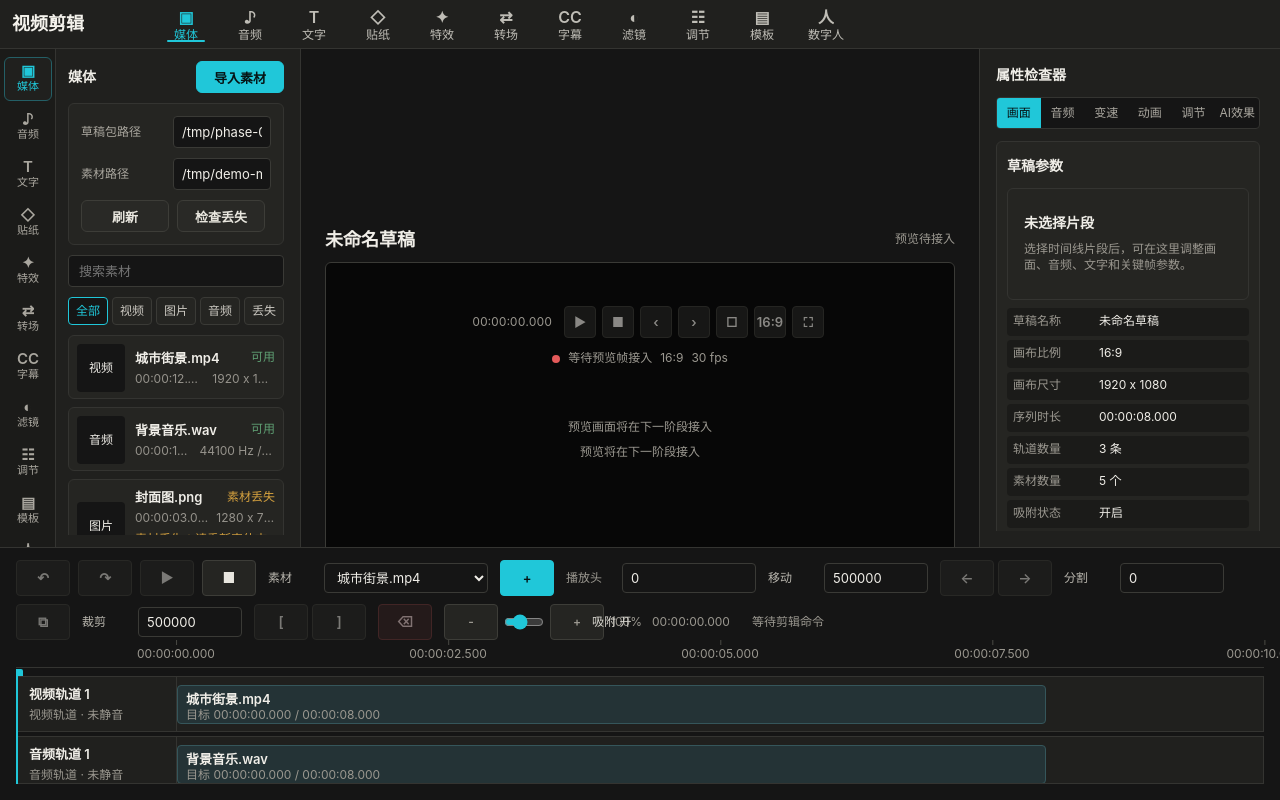
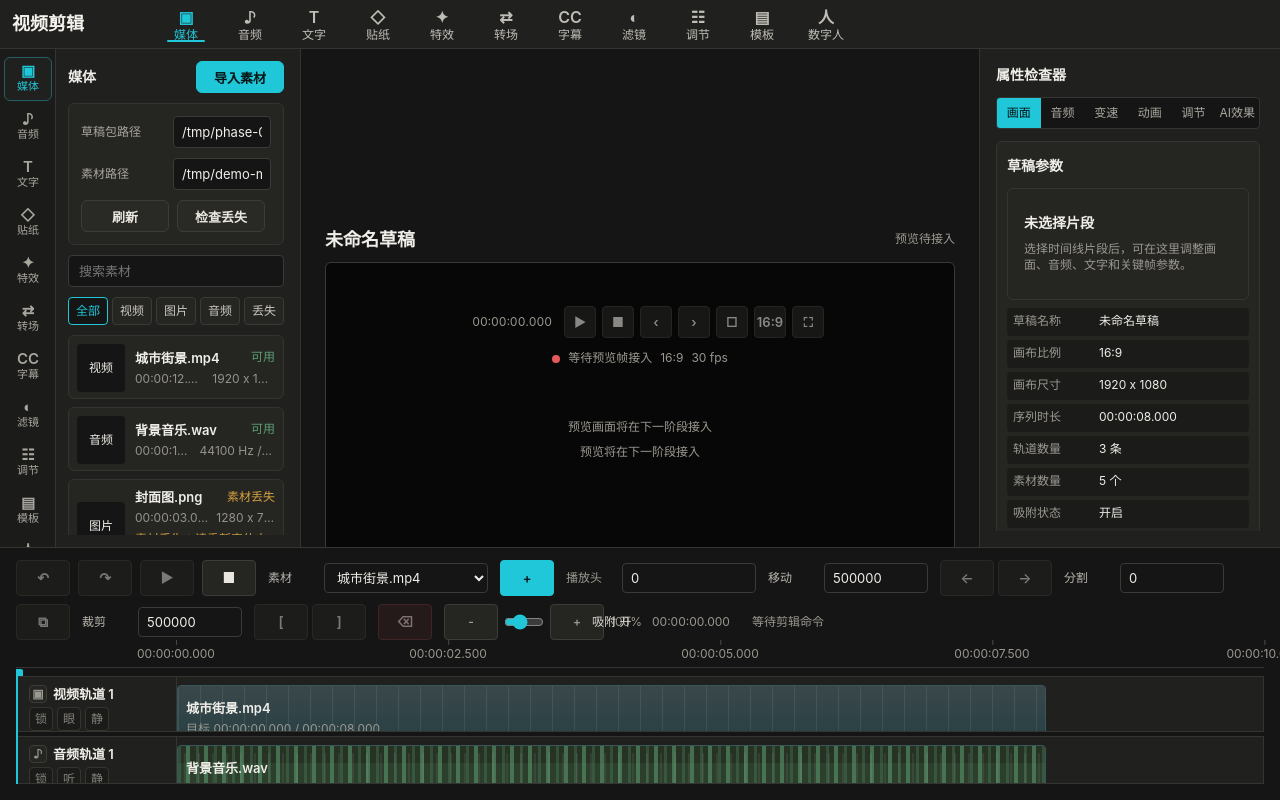
Before and after one commit to lzw5399/video-editor, a React (Vite) app in the folder apps/desktop-electron/: page / in a window 1280 px wide. Built offline with nearby package versions, Linux system fonts and the light colour scheme.

Commit message:
feat(04.1-03): refine timeline tracks and segments
- Add display-only track state and segment visual metadata
- Render stable track headers with lock visibility and mute indicators
- Style video image audio and text segments with CSS-only treatments

```diff
--- a/apps/desktop-electron/src/renderer/viewModel.ts
+++ b/apps/desktop-electron/src/renderer/viewModel.ts
@@ -84,6 +84,7 @@ export type TimelineSegmentView = {
   label: string;
   sourceLabel: string;
   targetLabel: string;
+  visualKind: TimelineSegmentVisualKind;
   start: Microseconds;
   duration: Microseconds;
   selected: boolean;
@@ -91,7 +92,12 @@ export type TimelineSegmentView = {
 
 export type TimelineTrackRow = {
   track: Track;
+  symbol: string;
   kindLabel: string;
+  statusLabel: string;
+  lockLabel: string;
+  visibilityLabel: string;
+  muteLabel: string;
   rowClassName: string;
   segments: TimelineSegmentView[];
 };
@@ -101,6 +107,8 @@ export type TimelineView = {
   duration: Microseconds;
   rulerTicks: Microseconds[];
 };
+
+export type TimelineSegmentVisualKind = "video" | "image" | "audio" | "text" | "sticker" | "filter";
 
 export const initialWorkspaceDraft: Draft = {
   schemaVersion: 1,
@@ -437,9 +445,17 @@ export function deriveTimelineRows(draft: Draft, selection: TimelineSelection):
       track.segments.map((segment) => segment.targetTimerange.start + segment.targetTimerange.duration)
     )
   );
-  const rows = draft.tracks.map((track) => ({
+  const rows = draft.tracks.map((track) => {
+    const kindLabel = formatTrackKind(track.kind);
+
+    return {
       track,
-    kindLabel: formatTrackKind(track.kind),
+      symbol: timelineTrackSymbol(track.kind),
+      kindLabel,
+      statusLabel: `${kindLabel} · ${track.segments.length} 片段`,
+      lockLabel: track.locked ? "已锁定" : "未锁定",
+      visibilityLabel: track.kind === "audio" ? "听觉开启" : "画面可见",
+      muteLabel: track.muted ? "已静音" : "未静音",
       rowClassName: `track-row ${track.kind}`,
       segments: track.segments.map((segment) => {
         const material = draft.materials.find((candidate) => candidate.materialId === segment.materialId) ?? null;
@@ -454,18 +470,44 @@ export function deriveTimelineRows(draft: Draft, selection: TimelineSelection):
           targetLabel: `目标 ${formatTimelineTime(segment.targetTimerange.start)} / ${formatTimelineTime(
             segment.targetTimerange.duration
           )}`,
+          visualKind: timelineSegmentVisualKind(track.kind, material),
           start: segment.targetTimerange.start,
           duration: segment.targetTimerange.duration,
           selected
         };
       })
-  }));
+    };
+  });
 
   return {
     rows,
     duration,
     rulerTicks: buildRulerTicks(duration)
   };
+}
+
+function timelineTrackSymbol(kind: TrackKind): string {
+  const symbols: Record<TrackKind, string> = {
+    video: "▣",
+    audio: "♪",
+    text: "T",
+    sticker: "◇",
+    filter: "◐"
+  };
+
+  return symbols[kind];
+}
+
+function timelineSegmentVisualKind(trackKind: TrackKind, material: Material | null): TimelineSegmentVisualKind {
+  if (material?.kind === "video" || material?.kind === "image" || material?.kind === "audio" || material?.kind === "text") {
+    return material.kind;
+  }
+
+  if (trackKind === "video" || trackKind === "audio" || trackKind === "text" || trackKind === "sticker" || trackKind === "filter") {
+    return trackKind;
+  }
+
+  return "video";
 }
 
 export function segmentBlockStyle(segment: TimelineSegmentView, timelineDuration: Microseconds): CSSProperties {
--- a/apps/desktop-electron/src/renderer/workspace/Timeline.tsx
+++ b/apps/desktop-electron/src/renderer/workspace/Timeline.tsx
@@ -316,9 +316,19 @@ function TimelineTrackRow({
   return (
     <div className={row.rowClassName}>
       <div className="track-header">
-        <strong>{row.track.name}</strong>
-        <span>
-          {row.kindLabel}轨道 · {row.track.muted ? "已静音" : "未静音"}
+        <div className="track-header-main">
+          <span className="track-kind-symbol" aria-hidden="true">
+            {row.symbol}
+          </span>
+          <strong>{row.track.name}</strong>
+        </div>
+        <div className="track-header-controls" aria-label={`${row.track.name} 状态`}>
+          <TrackStateButton label={`锁定状态：${row.lockLabel}`} symbol="锁" active={row.track.locked} />
+          <TrackStateButton label={`可见状态：${row.visibilityLabel}`} symbol={row.track.kind === "audio" ? "听" : "眼"} />
+          <TrackStateButton label={`静音状态：${row.muteLabel}`} symbol="静" active={row.track.muted} />
+        </div>
+        <span className="track-status-line">
+          {row.statusLabel} · {row.lockLabel} · {row.muteLabel}
         </span>
       </div>
       <div className="segment-lane">
@@ -347,14 +357,37 @@ function TimelineSegmentBlock({
   return (
     <button
       type="button"
-      className={segment.selected ? "segment-block selected" : "segment-block"}
+      className={`segment-block segment-kind-${segment.visualKind}${segment.selected ? " selected" : ""}`}
       style={segmentBlockStyle(segment, timelineDuration)}
       onClick={() => onSelectSegment?.(segment.segment.segmentId)}
       aria-pressed={segment.selected}
+      title={`${segment.label}，${segment.targetLabel}`}
       aria-label={`片段 ${segment.label}`}
     >
       <strong>{segment.label}</strong>
-      <span>{segment.targetLabel}</span>
+      <span className="segment-time-label">{segment.targetLabel}</span>
     </button>
   );
 }
+
+function TrackStateButton({
+  label,
+  symbol,
+  active = false
+}: {
+  label: string;
+  symbol: string;
+  active?: boolean;
+}): React.ReactElement {
+  return (
+    <button
+      type="button"
+      className={active ? "track-state-button active" : "track-state-button"}
+      aria-label={label}
+      title={label}
+      disabled
+    >
+      <span aria-hidden="true">{symbol}</span>
+    </button>
+  );
+}
--- a/apps/desktop-electron/src/renderer/workspace/timeline.css
+++ b/apps/desktop-electron/src/renderer/workspace/timeline.css
@@ -145,6 +145,202 @@
   min-width: 72px;
 }
 
+.track-row {
+  grid-template-columns: 160px minmax(0, 1fr);
+}
+
+.track-row.text {
+  height: 52px;
+}
+
+.track-header {
+  grid-template-rows: 18px 24px 16px;
+  align-content: center;
+  gap: 2px;
+  padding: 6px 8px;
+}
+
+.track-header-main {
+  display: grid;
+  grid-template-columns: 18px minmax(0, 1fr);
+  align-items: center;
+  gap: 6px;
+  min-width: 0;
+}
+
+.track-kind-symbol {
+  display: grid;
+  place-items: center;
+  width: 18px;
+  height: 18px;
+  border: 1px solid #3d3d38;
+  border-radius: 4px;
+  color: #20c7d9;
+  background: #252522;
+  font-size: 11px;
+  font-weight: 600;
+}
+
+.track-header-controls {
+  display: flex;
+  align-items: center;
+  gap: 4px;
+  min-width: 0;
+}
+
+.track-state-button {
+  display: grid;
+  flex: 0 0 24px;
+  place-items: center;
+  width: 24px;
+  height: 24px;
+  padding: 0;
+  border: 1px solid #3a3a36;
+  border-radius: 4px;
+  color: #aaa79f;
+  background: #1a1a18;
+  font-size: 11px;
+  line-height: 1;
+}
+
+.track-state-button.active {
+  border-color: #d6a23f;
+  color: #d6a23f;
+}
+
+.track-state-button:disabled {
+  cursor: not-allowed;
+  opacity: 0.8;
+}
+
+.track-status-line {
+  overflow: hidden;
+  color: #9b9890;
+  font-size: 11px;
+  line-height: 16px;
+  text-overflow: ellipsis;
+  white-space: nowrap;
+}
+
+.segment-block {
+  border-color: #3d5457;
+  background: #243336;
+  isolation: isolate;
+}
+
+.segment-block::before,
+.segment-block::after {
+  position: absolute;
+  inset: 0;
+  z-index: -1;
+  content: "";
+}
+
+.segment-block::after {
+  opacity: 0.35;
+}
+
+.segment-kind-video::before,
+.segment-kind-image::before,
+.segment-kind-sticker::before {
+  background:
+    linear-gradient(90deg, rgba(255, 255, 255, 0.08) 0 1px, transparent 1px 22px),
+    linear-gradient(180deg, rgba(255, 255, 255, 0.1), rgba(32, 199, 217, 0.08)),
+    #243336;
+  background-size: 22px 100%, 100% 100%, 100% 100%;
+}
+
+.segment-kind-image::before {
+  background:
+    linear-gradient(135deg, rgba(214, 162, 63, 0.2) 0 18%, transparent 18% 50%, rgba(255, 255, 255, 0.07) 50% 68%, transparent 68%),
+    linear-gradient(90deg, rgba(255, 255, 255, 0.08) 0 1px, transparent 1px 24px),
+    #263b36;
+  background-size: 48px 100%, 24px 100%, 100% 100%;
+}
+
+.segment-kind-audio {
+  border-color: #45583d;
+  color: #edf7e8;
+  background: #263324;
+}
+
+.segment-kind-audio::before {
+  background:
+    repeating-linear-gradient(
+      90deg,
+      rgba(95, 159, 115, 0.25) 0 3px,
+      transparent 3px 8px,
+      rgba(95, 159, 115, 0.55) 8px 12px,
+      transparent 12px 18px
+    ),
+    #263324;
+}
+
+.segment-kind-audio::after {
+  inset: 7px 0;
+  background:
+    linear-gradient(90deg, transparent 0 6px, rgba(240, 238, 232, 0.2) 6px 8px, transparent 8px 14px),
+    linear-gradient(180deg, transparent 0 20%, rgba(95, 159, 115, 0.35) 20% 80%, transparent 80%);
+  background-size: 14px 100%, 100% 100%;
+}
+
+.segment-kind-text {
+  border-color: #9b4b31;
+  color: #fff1e6;
+  background: #6a2f21;
+}
+
+.segment-kind-text::before {
+  background:
+    linear-gradient(90deg, rgba(255, 255, 255, 0.12) 0 1px, transparent 1px 18px),
+    linear-gradient(180deg, #8a3d28, #5b281e);
+  background-size: 18px 100%, 100% 100%;
+}
+
+.segment-kind-filter {
+  border-color: #5b5368;
+  color: #f1ecff;
+  background: #2f2a38;
+}
+
+.segment-block strong,
+.segment-time-label {
+  position: relative;
+  z-index: 1;
+}
+
+.segment-block strong {
+  overflow: hidden;
+  color: inherit;
+  text-overflow: ellipsis;
+  white-space: nowrap;
+}
+
+.segment-time-label {
+  overflow: hidden;
+  color: rgba(240, 238, 232, 0.78);
+  text-overflow: ellipsis;
+  white-space: nowrap;
+}
+
+.segment-block:hover {
+  border-color: #5f7b80;
+}
+
+.segment-kind-audio:hover {
+  border-color: #5f9f73;
+}
+
+.segment-kind-text:hover {
+  border-color: #d9794b;
+}
+
+.segment-block.selected {
+  border-color: #20c7d9;
+  outline: 1px solid #20c7d9;
+  outline-offset: -2px;
+}
+
 @media (max-width: 1199px) {
   .transport-strip {
     gap: 4px;
```
Lines whose indentation alone changed are shown as unchanged.
